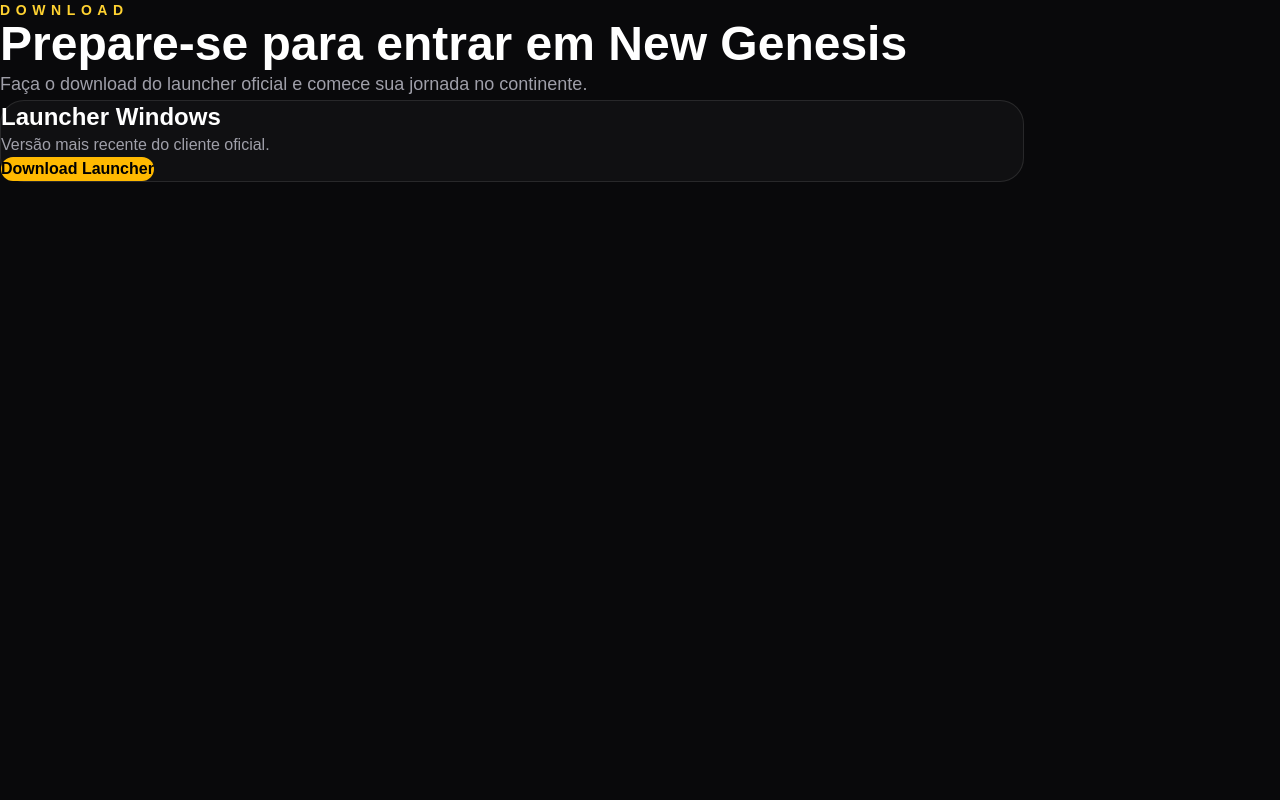
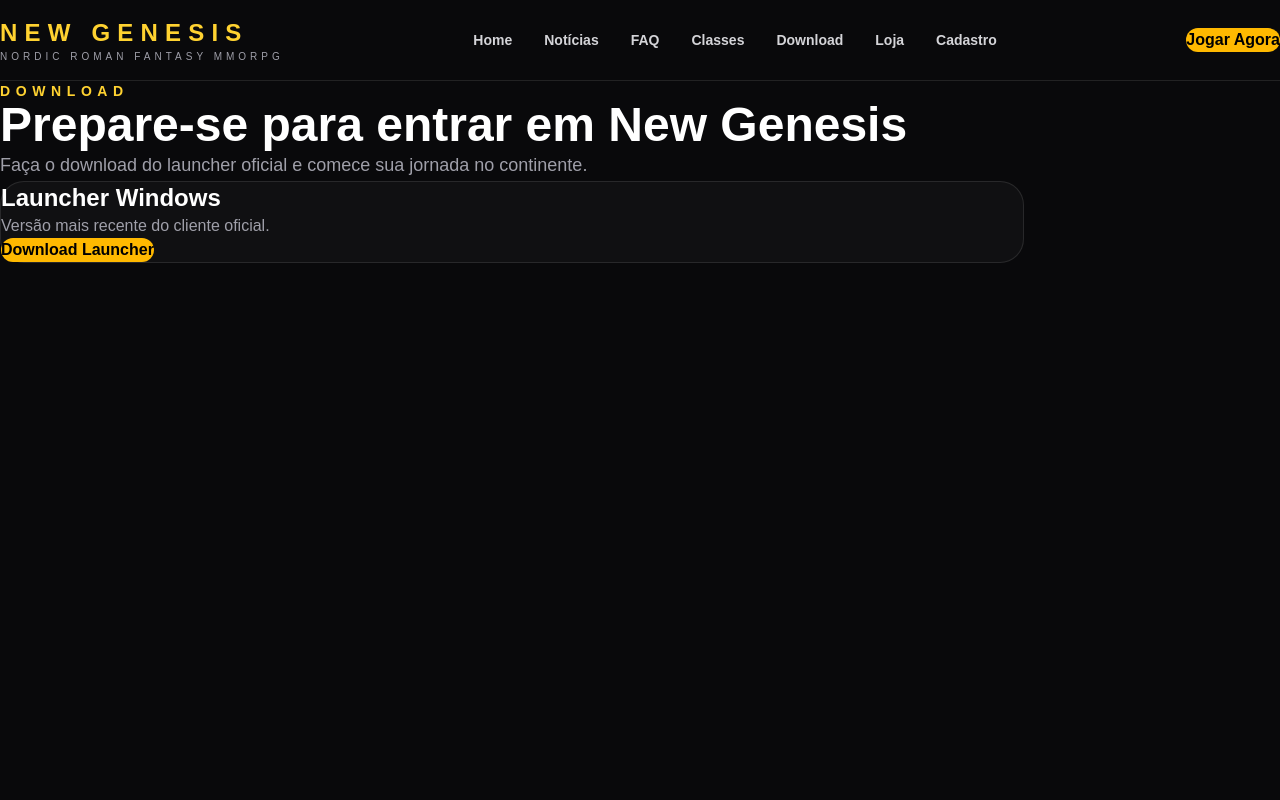
Before and after one commit to crsandrade/newgenesis-webproject, a Next.js app: page /download in a window 1280 px wide. Shown: the top 800 px of the page. Built offline with nearby package versions, Linux system fonts and the light colour scheme.

Commit message:
refactor: move navbar and footer to global layout

```diff
--- a/app/download/page.tsx
+++ b/app/download/page.tsx
@@ -1,6 +1,6 @@
 export default function DownloadPage() {
   return (
-    <main className="min-h-screen bg-[#09090b] px-6 py-32 text-white">
+    <main className="min-h-screen bg-[#09090b] px-6 pt-32 pb-20 text-white">
       <div className="mx-auto max-w-5xl">
 
         <p className="mb-4 text-sm font-bold uppercase tracking-[0.4em] text-amber-300">
--- a/app/faq/page.tsx
+++ b/app/faq/page.tsx
@@ -18,7 +18,7 @@
 
 export default function FAQPage() {
   return (
-    <main className="min-h-screen bg-[#09090b] px-6 py-32 text-white">
+    <main className="min-h-screen bg-[#09090b] px-6 pt-32 pb-20 text-white">
       <div className="mx-auto max-w-5xl">
 
         <p className="mb-4 text-sm font-bold uppercase tracking-[0.4em] text-amber-300">
--- a/app/layout.tsx
+++ b/app/layout.tsx
@@ -1,20 +1,12 @@
 import type { Metadata } from "next";
-import { Geist, Geist_Mono } from "next/font/google";
 import "./globals.css";
 
-const geistSans = Geist({
-  variable: "--font-geist-sans",
-  subsets: ["latin"],
-});
-
-const geistMono = Geist_Mono({
-  variable: "--font-geist-mono",
-  subsets: ["latin"],
-});
+import { Navbar } from "@/components/Navbar";
+import { Footer } from "@/components/Footer";
 
 export const metadata: Metadata = {
-  title: "Create Next App",
-  description: "Generated by create next app",
+  title: "New Genesis",
+  description: "Nordic Roman Fantasy MMORPG",
 };
 
 export default function RootLayout({
@@ -23,11 +15,14 @@
   children: React.ReactNode;
 }>) {
   return (
-    <html
-      lang="en"
-      className={`${geistSans.variable} ${geistMono.variable} h-full antialiased`}
-    >
-      <body className="min-h-full flex flex-col">{children}</body>
+    <html lang="pt-BR">
+      <body>
+        <Navbar />
+
+        {children}
+
+        <Footer />
+      </body>
     </html>
   );
 }
--- a/app/page.tsx
+++ b/app/page.tsx
@@ -1,20 +1,15 @@
-import { Navbar } from "@/components/Navbar";
 import { Hero } from "@/sections/Hero";
 import { WorldIntro } from "@/sections/WorldIntro";
 import { ClassesSection } from "@/sections/ClassesSection";
 import { NewsSection } from "@/sections/NewsSection";
-import { Footer } from "@/components/Footer";
-
 
 export default function Home() {
   return (
     <main>
-      <Navbar />
       <Hero />
       <WorldIntro />
       <ClassesSection />
       <NewsSection />
-      <Footer />
     </main>
   );
 }
--- a/app/register/page.tsx
+++ b/app/register/page.tsx
@@ -1,6 +1,6 @@
 export default function RegisterPage() {
   return (
-    <main className="flex min-h-screen items-center justify-center bg-[#09090b] px-6 text-white">
+    <main className="flex min-h-screen items-center justify-center bg-[#09090b] px-6 pt-32 pb-20 text-white">
       <div className="w-full max-w-md rounded-3xl border border-white/10 bg-white/[0.03] p-10">
 
         <p className="mb-3 text-sm font-bold uppercase tracking-[0.4em] text-amber-300">
--- a/components/Navbar.tsx
+++ b/components/Navbar.tsx
@@ -1,3 +1,5 @@
+import Link from "next/link";
+
 export function Navbar() {
   return (
     <header className="w-full border-b border-white/10">
@@ -14,13 +16,13 @@
         </div>
 
         <nav className="hidden gap-8 text-sm font-semibold text-zinc-300 md:flex">
-          <a href="#">Home</a>
-          <a href="#">Notícias</a>
-          <a href="#">FAQ</a>
-          <a href="#">Classes</a>
-          <a href="#">Download</a>
-          <a href="#">Loja</a>
-          <a href="#">Cadastro</a>
+          <Link href="#">Home</Link>
+          <Link href="#">Notícias</Link>
+          <Link href="#">FAQ</Link>
+          <Link href="#">Classes</Link>
+          <Link href="#">Download</Link>
+          <Link href="#">Loja</Link>
+          <Link href="#">Cadastro</Link>
         </nav>
 
         <button className="rounded-xl bg-amber-400 px-5 py-2 font-bold text-black transition hover:bg-amber-300">
```
